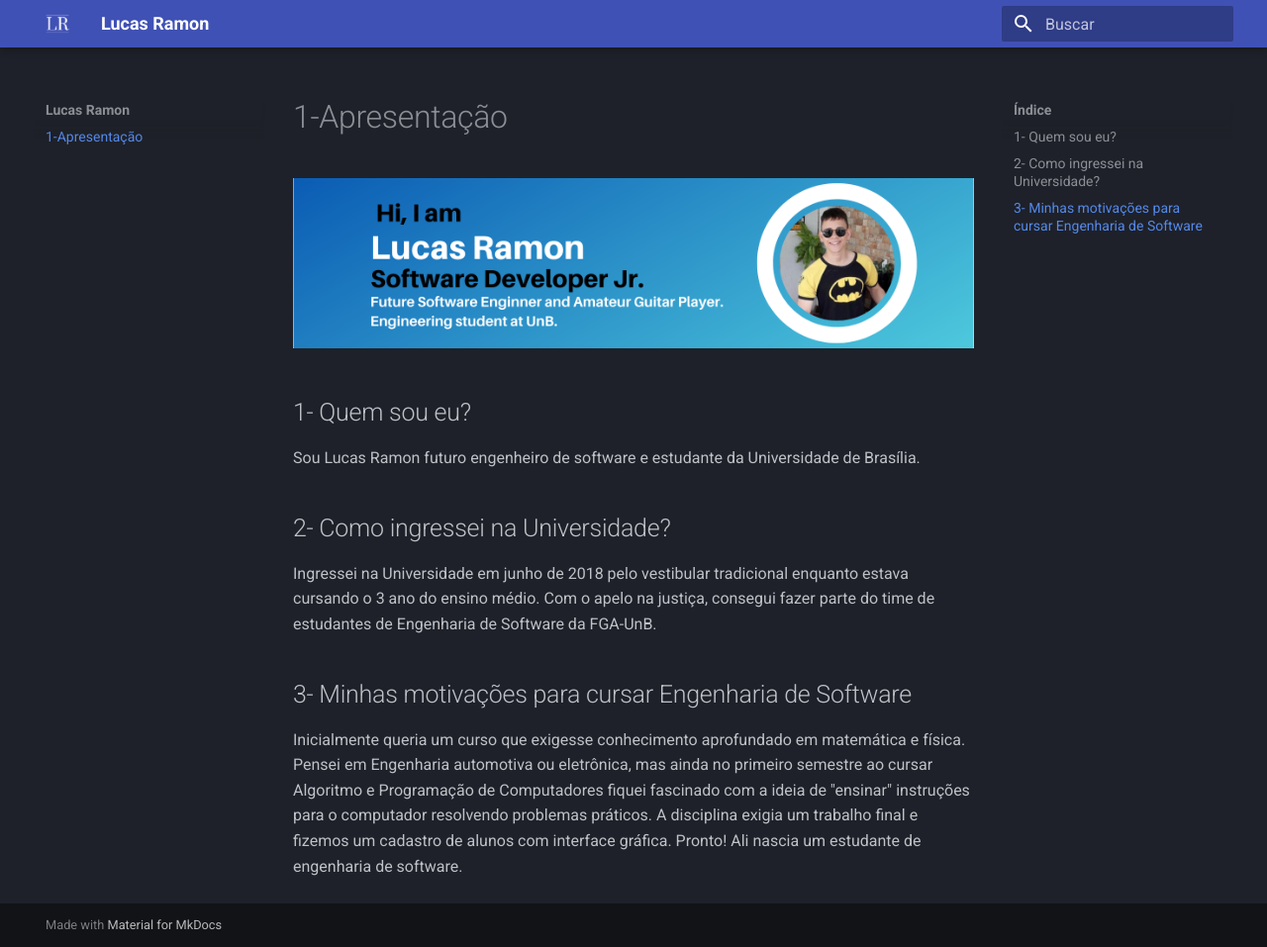
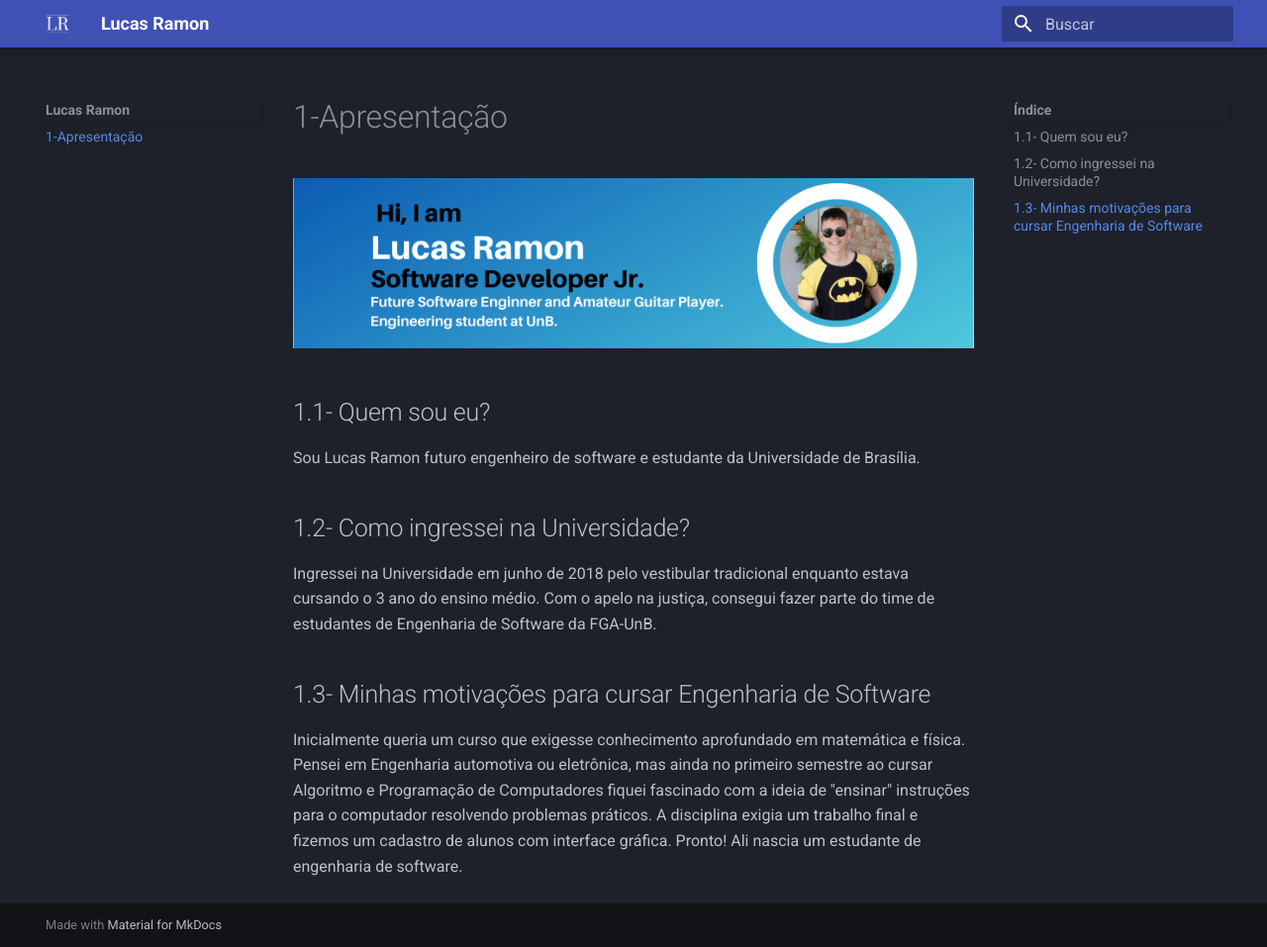
Before and after one commit to lramon2001/lramon2001.github.io, an MkDocs documentation site: the page built from docs/index.md, in a window 1280 px wide and 957 px high. Shown: the whole window at 99% size. Built offline with MkDocs 1.6.1 and Material for MkDocs 9.7.7, drawn with Linux system fonts in a browser that asks for light colours.

Commit message:
Update index.md

```diff
--- a/docs/index.md
+++ b/docs/index.md
@@ -5,13 +5,13 @@
 
 </center>
 
-## 1- Quem sou eu?
+## 1.1- Quem sou eu?
 Sou Lucas Ramon futuro engenheiro de software e estudante da Universidade de Brasília.
 
-## 2- Como ingressei na Universidade?
+## 1.2- Como ingressei na Universidade?
 
 Ingressei na Universidade em junho de 2018 pelo vestibular tradicional enquanto estava cursando o 3 ano do ensino médio. Com o apelo na justiça, consegui fazer parte do time de estudantes de Engenharia de Software da FGA-UnB.
 
-## 3- Minhas motivações para cursar Engenharia de Software
+## 1.3- Minhas motivações para cursar Engenharia de Software
 
 Inicialmente queria um curso que exigesse conhecimento aprofundado em matemática e física. Pensei em Engenharia automotiva ou eletrônica, mas ainda no primeiro semestre ao cursar Algoritmo e Programação de Computadores fiquei fascinado com a ideia de "ensinar" instruções para o computador resolvendo problemas práticos. A disciplina exigia um trabalho final e fizemos um cadastro de alunos com interface gráfica. Pronto! Ali nascia um estudante de engenharia de software.
```
